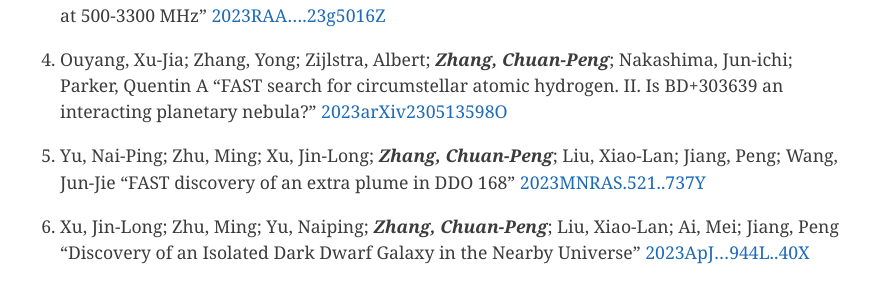
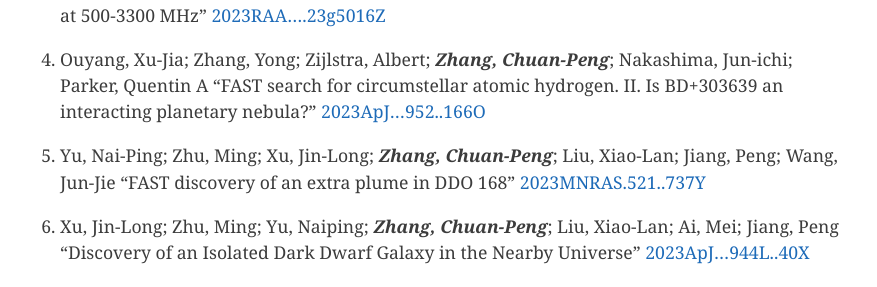
Before and after one commit to zcp521/zcp521.github.io, a Jekyll site: the page built from pub.md, in a window 1280 px wide and 900 px high, scrolled down 845 px. Shown: the part 161-448 px from the top of the window, without its empty margins (204-1081 px from the left). Built offline with Jekyll 4.4.1, drawn with Linux system fonts in a browser that asks for light colours.

Commit message:
Update pub.md

```diff
--- a/pub.md
+++ b/pub.md
@@ -28,7 +28,7 @@ tagline: "My publication list"
 
 59. Ouyang, Xu-Jia; Zhang, Yong; Zijlstra, Albert; ***Zhang, Chuan-Peng***; Nakashima, Jun-ichi; Parker, Quentin A
 	"FAST search for circumstellar atomic hydrogen. II. Is BD+303639 an interacting planetary nebula?"
-	[2023arXiv230513598O](https://ui.adsabs.harvard.edu/abs/2023arXiv230513598O/abstract)
+	[2023ApJ...952..166O](https://ui.adsabs.harvard.edu/abs/2023ApJ...952..166O/abstract)
 
 58. Yu, Nai-Ping; Zhu, Ming; Xu, Jin-Long; ***Zhang, Chuan-Peng***; Liu, Xiao-Lan; Jiang, Peng; Wang, Jun-Jie
 	"FAST discovery of an extra plume in DDO 168"
```
